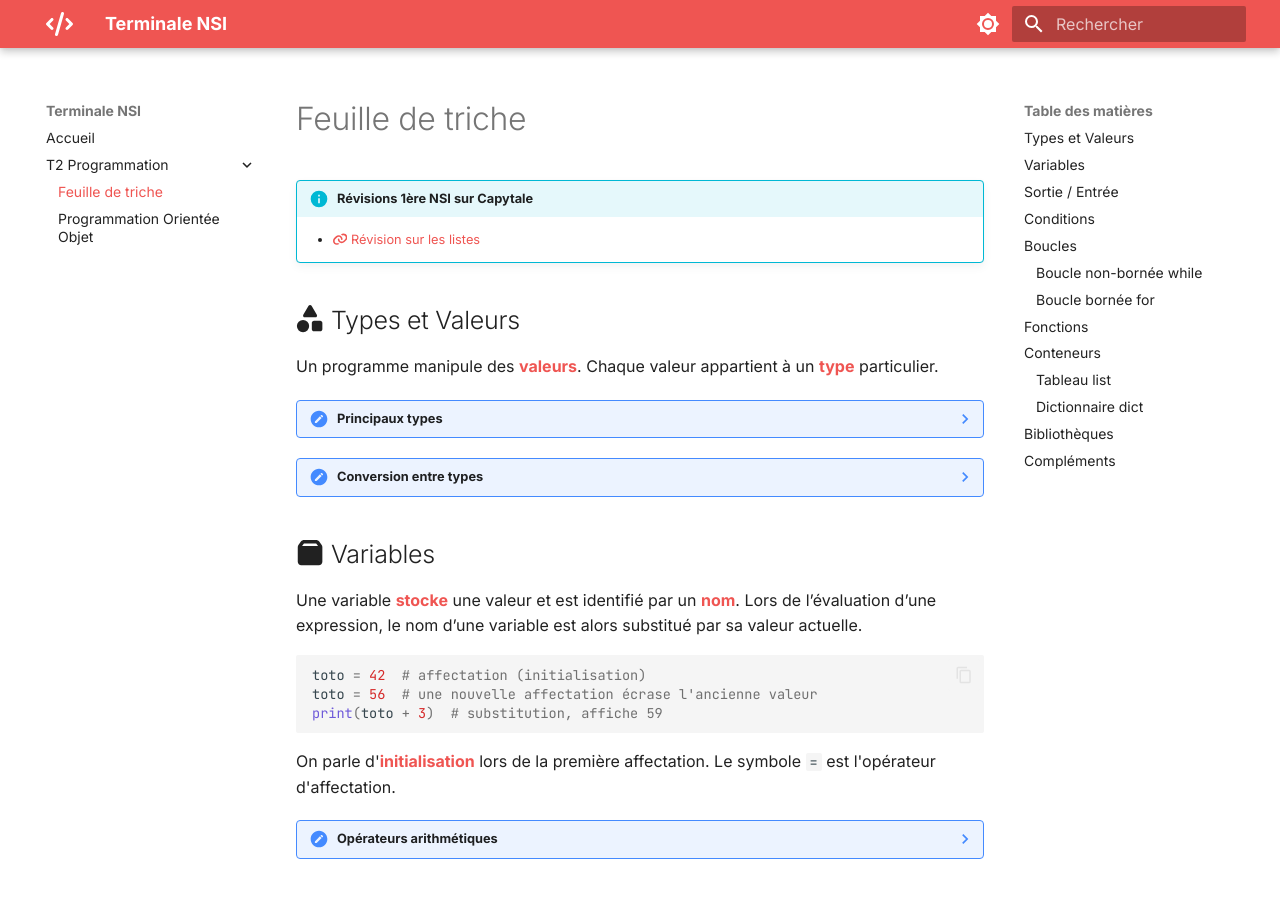
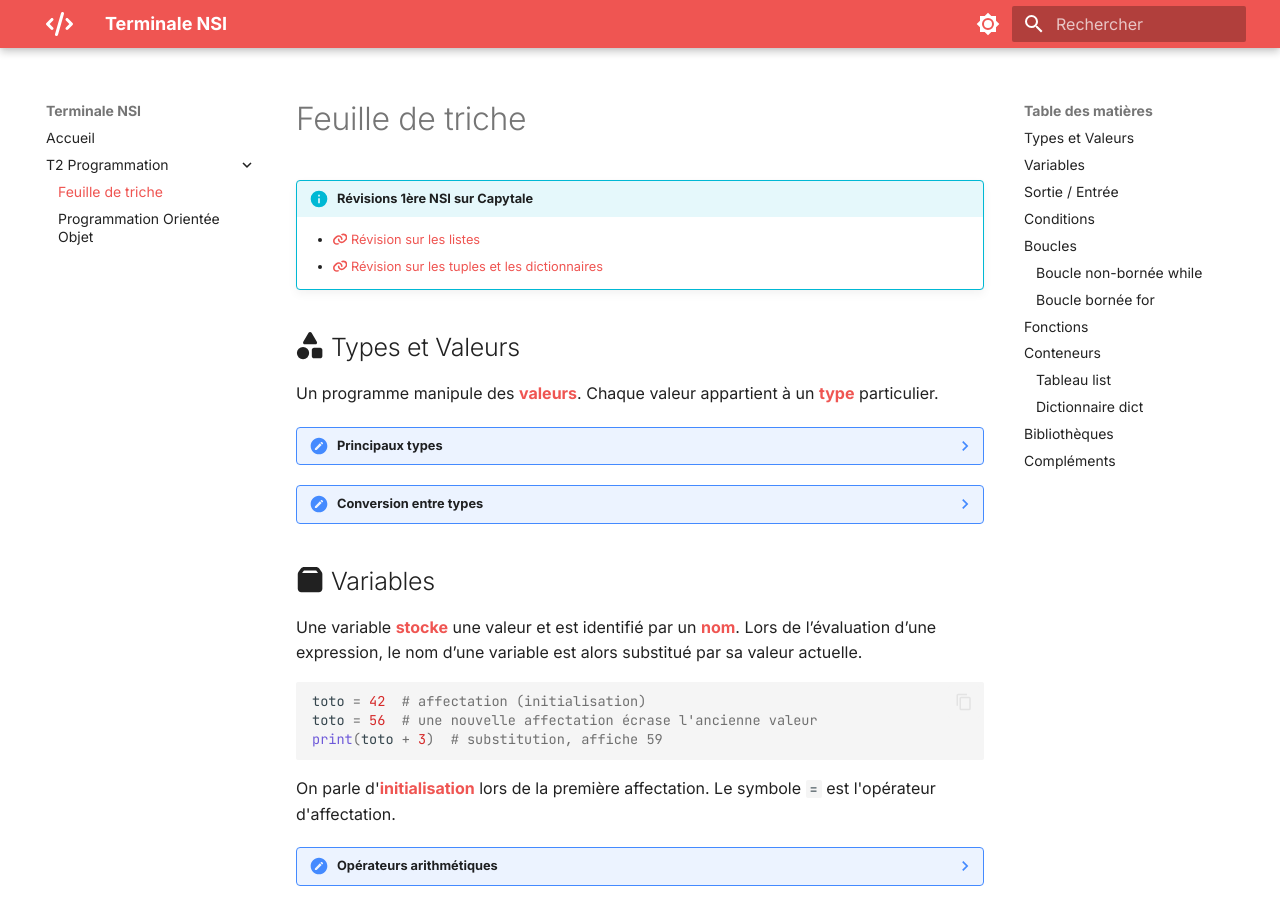
Before and after one commit to ArthurRouquan/TNSI, an MkDocs documentation site: the page built from docs/T2 Programmation/0triche.md, in a window 1280 px wide and 900 px high. Built offline with MkDocs 1.6.1 and Material for MkDocs 9.7.7, drawn with Linux system fonts in a browser that asks for light colours.

Commit message:
ajout lien capytale révision dict

```diff
--- a/docs/T2 Programmation/0triche.md
+++ b/docs/T2 Programmation/0triche.md
@@ -2,6 +2,7 @@
 
 !!! info "Révisions 1ère NSI sur Capytale"
     * [:fontawesome-solid-link: Révision sur les listes](https://capytale2.ac-paris.fr/web/c/a4c3-1839468)
+    * [:fontawesome-solid-link: Révision sur les tuples et les dictionnaires](https://capytale2.ac-paris.fr/web/c/d35e-1851649)
 
 ## :fontawesome-solid-shapes: Types et Valeurs
 
```
